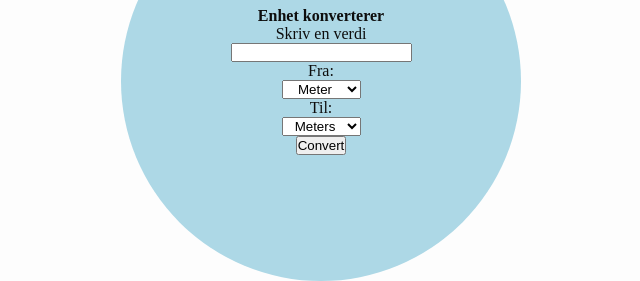
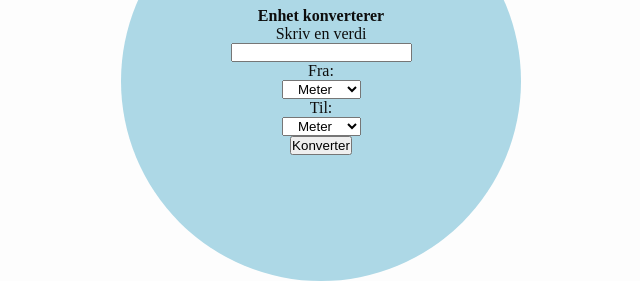
Before and after one commit to JulieKodehode/fremside_kodeloftet, a plain HTML site: page index.html in a window 1280 px wide. Shown: the part 2810-3091 px from the top of the page, 319-959 px from the left. Drawn offline with Linux system fonts and the light colour scheme.

Commit message:
Quick fix

```diff
--- a/index.html
+++ b/index.html
@@ -112,12 +112,12 @@
 
 					<label for="to">Til:</label>
 					<select name="to" id="to">
-						<option value="meters">Meters</option>
+						<option value="meters">Meter</option>
 						<option value="kilometers">Kilometer</option>
 						<!-- <option value="miles">Miles</option> -->
 					</select>
 
-					<button id="convertBtn">Convert</button>
+					<button id="convertBtn">Konverter</button>
 					<p id="result"></p>
 				</main>
 			</section>
```
